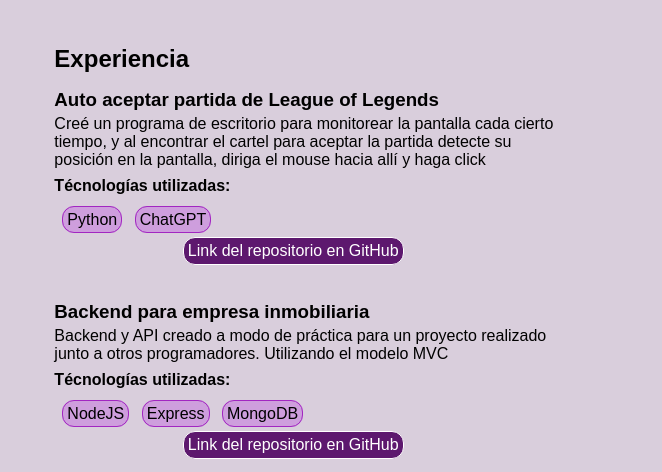
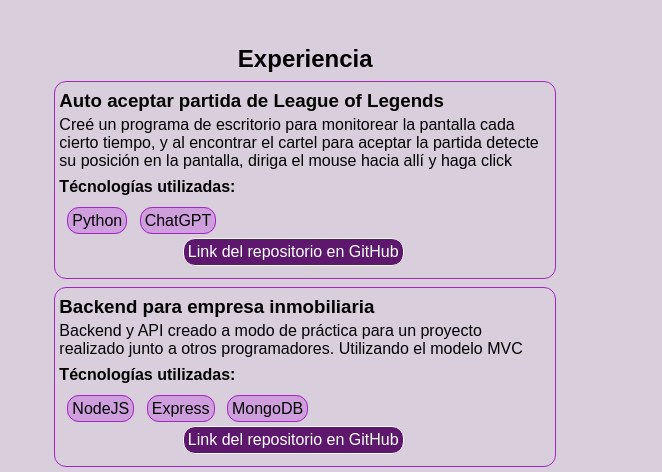
Before and after one commit to Joniita/Joniita, a plain HTML site: page index.html in a window 1280 px wide. Shown: the part 237-709 px from the top of the page, 174-836 px from the left. Drawn offline with Linux system fonts and the light colour scheme.

Commit message:
agrego borde a tarjetas

```diff
--- a/style.css
+++ b/style.css
@@ -54,10 +54,18 @@ body {
 
 }
 
+#experiencia h2 {
+    text-align: center;
+}
+
 
 .proyecto {
     padding-top: 12px;
     padding-bottom: 12px;
+    border-radius: 12px;
+    border: 1px solid #a226c1;
+    margin-top: 8px;
+    padding: 4px;
 }
 
 .proyecto>p {
@@ -163,9 +171,9 @@ a {
         margin-bottom: 12px;
     }
 
-   .proyecto p {
-    text-align: initial;
-   }
+    .proyecto p {
+        text-align: initial;
+    }
 
     .proyecto>p>strong {
         display: block;
```
